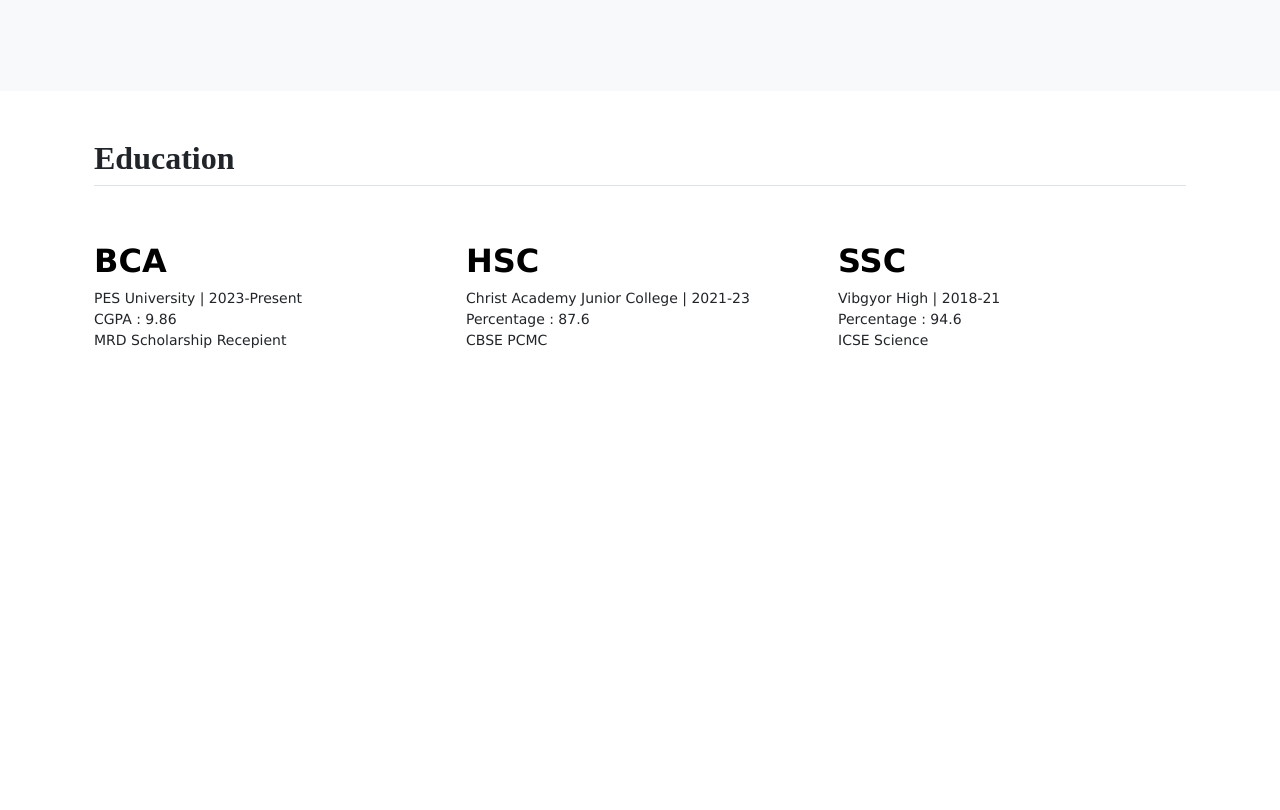
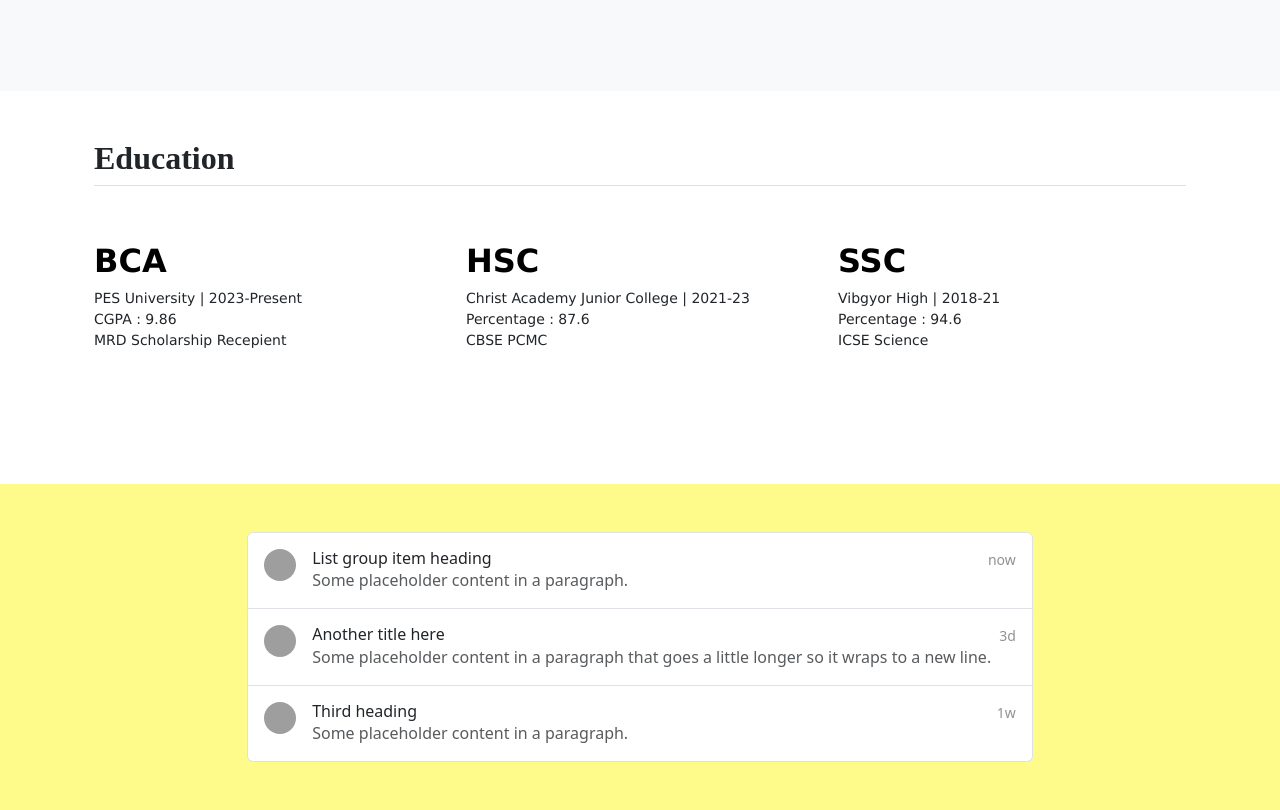
Before and after one commit to aashwijat/aashwija-portfolio, a plain HTML site: page index.html in a window 1280 px wide. Shown: the part 1018-1828 px from the top of the page. Before the commit the page ends 1502 px from the top, so only its background shows below. Drawn offline with nearby package versions, Linux system fonts and the light colour scheme; grey boxes are pictures that could not be loaded.

Commit message:
skills section

```diff
--- a/index.html
+++ b/index.html
@@ -89,6 +89,43 @@ ICSE Science
                 </div>
               </div>
         </section>
+        <!-- skills -->
+         <section class="skills">
+          <div class="d-flex flex-column flex-md-row p-4 gap-4 py-md-5 align-items-center justify-content-center">
+            <div class="list-group">
+              <a href="#" class="list-group-item list-group-item-action d-flex gap-3 py-3" aria-current="true">
+                <img src="https://github.com/twbs.png" alt="" width="32" height="32" class="rounded-circle flex-shrink-0">
+                <div class="d-flex gap-2 w-100 justify-content-between">
+                  <div>
+                    <h6 class="mb-0">List group item heading</h6>
+                    <p class="mb-0 opacity-75">Some placeholder content in a paragraph.</p>
+                  </div>
+                  <small class="opacity-50 text-nowrap">now</small>
+                </div>
+              </a>
+              <a href="#" class="list-group-item list-group-item-action d-flex gap-3 py-3" aria-current="true">
+                <img src="https://github.com/twbs.png" alt="" width="32" height="32" class="rounded-circle flex-shrink-0">
+                <div class="d-flex gap-2 w-100 justify-content-between">
+                  <div>
+                    <h6 class="mb-0">Another title here</h6>
+                    <p class="mb-0 opacity-75">Some placeholder content in a paragraph that goes a little longer so it wraps to a new line.</p>
+                  </div>
+                  <small class="opacity-50 text-nowrap">3d</small>
+                </div>
+              </a>
+              <a href="#" class="list-group-item list-group-item-action d-flex gap-3 py-3" aria-current="true">
+                <img src="https://github.com/twbs.png" alt="" width="32" height="32" class="rounded-circle flex-shrink-0">
+                <div class="d-flex gap-2 w-100 justify-content-between">
+                  <div>
+                    <h6 class="mb-0">Third heading</h6>
+                    <p class="mb-0 opacity-75">Some placeholder content in a paragraph.</p>
+                  </div>
+                  <small class="opacity-50 text-nowrap">1w</small>
+                </div>
+              </a>
+            </div>
+          </div>
+         </section>
         <script src="https://cdn.jsdelivr.net/npm/bootstrap@5.3.5/dist/js/bootstrap.bundle.min.js" integrity="sha384-k6d4wzSIapyDyv1kpU366/PK5hCdSbCRGRCMv+eplOQJWyd1fbcAu9OCUj5zNLiq" crossorigin="anonymous"></script>
       </body>
 </html>
--- a/style.css
+++ b/style.css
@@ -50,3 +50,7 @@
     margin-top: 0;
     font-family: Verdana, Geneva, Tahoma, sans-serif;
 }
+
+.skills {
+    background-color: #FFFB8B;
+}
```
